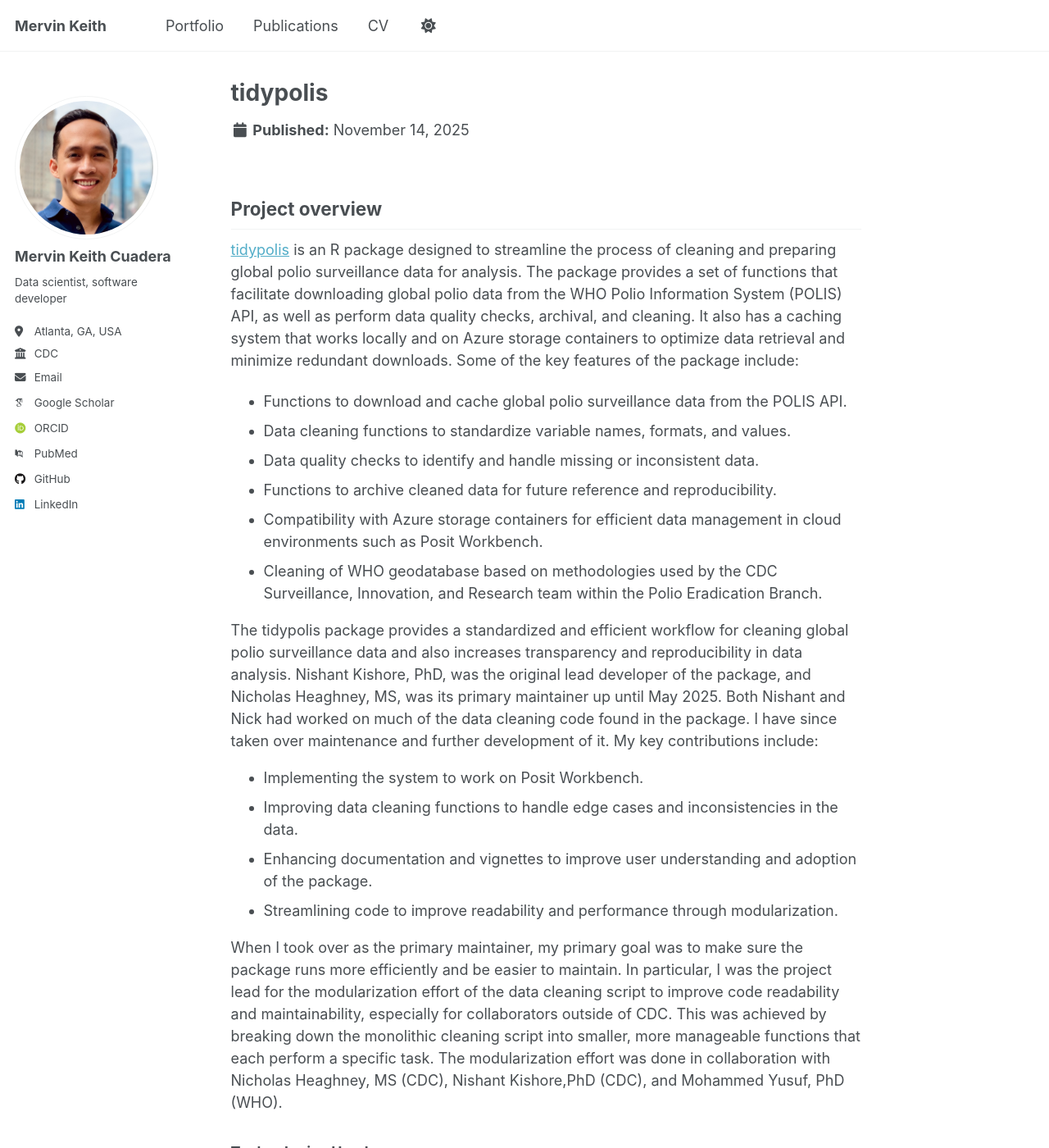
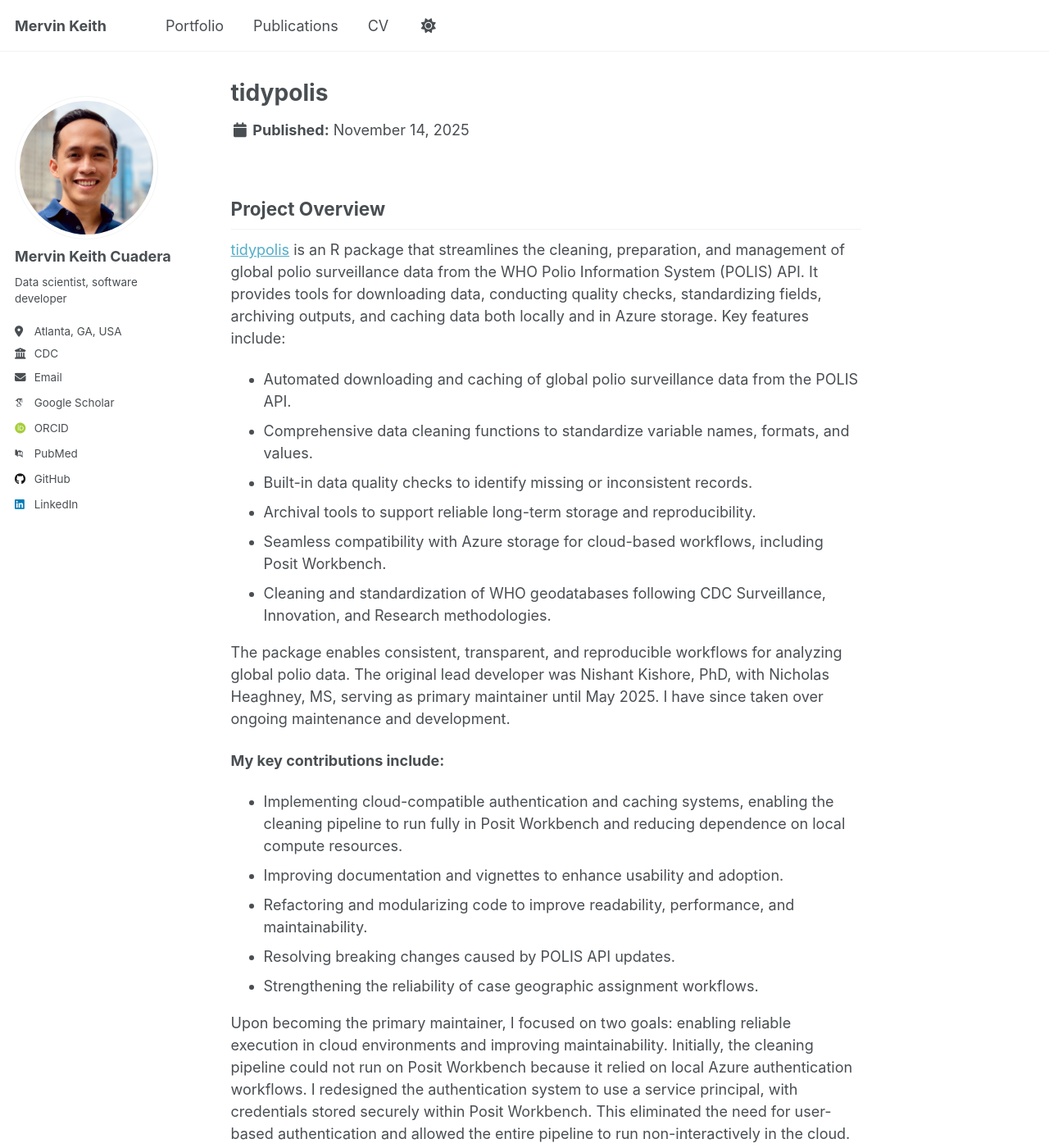
Before and after one commit to mcuadera/mcuadera.github.io, a Jekyll site: the page built from _portfolio/portfolio-2.html, in a window 1280 px wide and 1400 px high. Shown: the whole window at 82% size. Built offline with Jekyll 4.4.1, drawn with Linux system fonts in a browser that asks for light colours; some web fonts are replaced; a script that is not in the unit is left out; some of the changed text lies outside the part shown.

Commit message:
Updated tidypolis portfolio entry

```diff
--- a/_portfolio/portfolio-2.html
+++ b/_portfolio/portfolio-2.html
@@ -1,44 +1,53 @@
 ---
 title: "tidypolis"
-excerpt: "R package used to clean global polio data obtained from WHO POLIS."
+excerpt: "R package for cleaning and preparing global polio data from the WHO POLIS system."
 collection: portfolio
 ---
 
-<h2>Project overview</h2>
-<p>
-    <a href="https://github.com/CDCgov/tidypolis">tidypolis</a> is an R package designed to streamline the process of cleaning and preparing global polio surveillance data for analysis.
-    The package provides a set of functions that facilitate downloading global polio data from the WHO Polio Information System (POLIS) API, as well as perform data quality checks, archival, and cleaning.
-    It also has a caching system that works locally and on Azure storage containers to optimize data retrieval and minimize redundant downloads. Some of the key features of the package include:
-    <ul>
-        <li>Functions to download and cache global polio surveillance data from the POLIS API.</li>
-        <li>Data cleaning functions to standardize variable names, formats, and values.</li>
-        <li>Data quality checks to identify and handle missing or inconsistent data.</li>
-        <li>Functions to archive cleaned data for future reference and reproducibility.</li>
-        <li>Compatibility with Azure storage containers for efficient data management in cloud environments such as Posit Workbench.</li>
-        <li>Cleaning of WHO geodatabase based on methodologies used by the CDC Surveillance, Innovation, and Research team within the Polio Eradication Branch.</li>
-    </ul>
-
-    The tidypolis package provides a standardized and efficient workflow for cleaning global polio surveillance data and also increases transparency and reproducibility in data analysis.
-
-    Nishant Kishore, PhD, was the original lead developer of the package, and Nicholas Heaghney, MS, was its primary maintainer up until May 2025. Both Nishant and Nick had worked on much of the data cleaning code found in the package.
-    I have since taken over maintenance and further development of it. My key contributions include:
-    <ul>
-        <li>Implementing the system to work on Posit Workbench.</li>
-        <li>Improving data cleaning functions to handle edge cases and inconsistencies in the data.</li>
-        <li>Enhancing documentation and vignettes to improve user understanding and adoption of the package.</li>
-        <li>Streamlining code to improve readability and performance through modularization.</li>
-    </ul>
-
-    When I took over as the primary maintainer, my primary goal was to make sure the package runs more efficiently and be easier to maintain. In particular, I was the project lead for the
-    modularization effort of the data cleaning script to improve code readability and maintainability, especially for collaborators outside of CDC.
-    This was achieved by breaking down the monolithic cleaning script into smaller, more manageable functions that each perform a specific task.
-    The modularization effort was done in collaboration with Nicholas Heaghney, MS (CDC), Nishant Kishore,PhD (CDC), and Mohammed Yusuf, PhD (WHO).
+<h2>Project Overview</h2>
+<p> <a href="https://github.com/CDCgov/tidypolis">tidypolis</a> is an R package that streamlines the cleaning, preparation, and management of global polio surveillance data from the WHO Polio Information System (POLIS) API.
+    It provides tools for downloading data, conducting quality checks, standardizing fields, archiving outputs, and caching data both locally and in Azure storage. Key features include:
+</p>
+<ul>
+    <li>Automated downloading and caching of global polio surveillance data from the POLIS API.</li>
+    <li>Comprehensive data cleaning functions to standardize variable names, formats, and values.</li>
+    <li>Built-in data quality checks to identify missing or inconsistent records.</li>
+    <li>Archival tools to support reliable long-term storage and reproducibility.</li>
+    <li>Seamless compatibility with Azure storage for cloud-based workflows, including Posit Workbench.</li>
+    <li>Cleaning and standardization of WHO geodatabases following CDC Surveillance, Innovation, and Research methodologies.</li>
+</ul>
+<p> The package enables consistent, transparent, and reproducible workflows for analyzing global polio data. The original lead developer was Nishant Kishore, PhD, with Nicholas Heaghney, MS, serving as primary maintainer until May 2025.
+    I have since taken over ongoing maintenance and development.
 </p>
 
-<h3>Technologies Used:</h3>
+<p>
+    <strong>My key contributions include:</strong>
+</p>
+
 <ul>
-    <li>Programming Languages: R</li>
-    <li>Data Manipulation: dplyr, tidyr, purrr, stringr</li>
-    <li>Data access: httr, jsonlite, AzureStor, AzureAuth, Microsoft365R</li>
-    <li>Documentation: roxygen2, devtools, usethis</li>
+    <li>Implementing cloud-compatible authentication and caching systems, enabling the cleaning pipeline to run fully in Posit Workbench and reducing dependence on local compute resources.</li>
+    <li>Improving documentation and vignettes to enhance usability and adoption.</li>
+    <li>Refactoring and modularizing code to improve readability, performance, and maintainability.</li>
+    <li>Resolving breaking changes caused by POLIS API updates.</li>
+    <li>Strengthening the reliability of case geographic assignment workflows.</li>
 </ul>
+
+<p>Upon becoming the primary maintainer, I focused on two goals: enabling reliable execution in cloud environments and improving maintainability.
+    Initially, the cleaning pipeline could not run on Posit Workbench because it relied on local Azure authentication workflows.
+    I redesigned the authentication system to use a service principal, with credentials stored securely within Posit Workbench.
+    This eliminated the need for user-based authentication and allowed the entire pipeline to run non-interactively in the cloud.
+</p>
+
+<p>To improve maintainability and support external collaboration, I led the modularization of the previously monolithic cleaning script.
+    This involved breaking the workflow into smaller, well-documented functions that could be reused by partners outside CDC.
+    This effort was conducted in collaboration with Nicholas Heaghney, MS (CDC), Nishant Kishore, PhD (CDC), and Mohammed Yusuf, PhD (WHO).
+    The effort has increased transparency, reduced compute requirements, and enabled external analysts to run the same cleaning pipeline used internally at CDC.
+</p>
+
+<h3>Technologies Used</h3>
+<ul>
+    <li><strong>Programming:</strong> R</li>
+    <li><strong>Data Manipulation:</strong> dplyr, tidyr, purrr, stringr</li>
+    <li><strong>Data Access:</strong> httr, jsonlite, AzureStor, AzureAuth, Microsoft365R</li>
+    <li><strong>Documentation:</strong> roxygen2, devtools, usethis</li>
+</ul>
```
